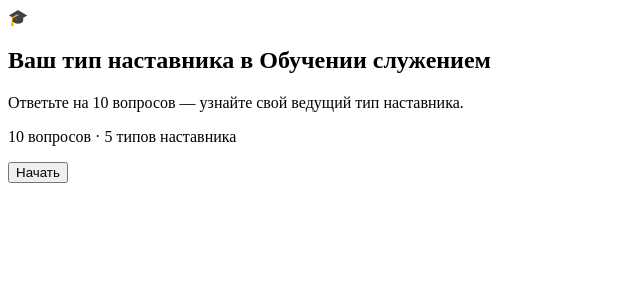
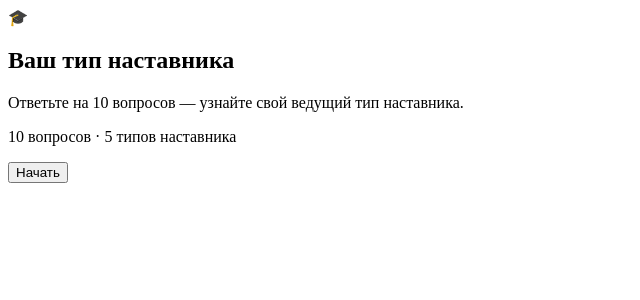
Before and after one commit to mikhail-angelov/mentor-quiz, a React (Vite) app: page / in a window 1280 px wide. Shown: the top 300 px of the page, without its empty margins (0-640 px from the left). Built offline with nearby package versions, Linux system fonts and the light colour scheme; the HTML template or start-up script is replaced by a standard one.

Commit message:
Титул: заголовок «Ваш тип наставника» без «в Обучении служением»

```diff
--- a/index.html
+++ b/index.html
@@ -3,7 +3,7 @@
   <head>
     <meta charset="UTF-8" />
     <meta name="viewport" content="width=device-width, initial-scale=1.0" />
-    <title>Ваш тип наставника в Обучении служением</title>
+    <title>Ваш тип наставника</title>
   </head>
   <body>
     <div id="root"></div>
--- a/src/data.ts
+++ b/src/data.ts
@@ -23,7 +23,7 @@ export interface MentorType {
   image?: string // иллюстрация (URL или путь). Пока пусто — рендерится emoji
 }
 
-export const QUIZ_TITLE = 'Ваш тип наставника в Обучении служением'
+export const QUIZ_TITLE = 'Ваш тип наставника'
 export const QUIZ_SUBTITLE =
   'Ответьте на 10 вопросов — узнайте свой ведущий тип наставника.'
 
```
